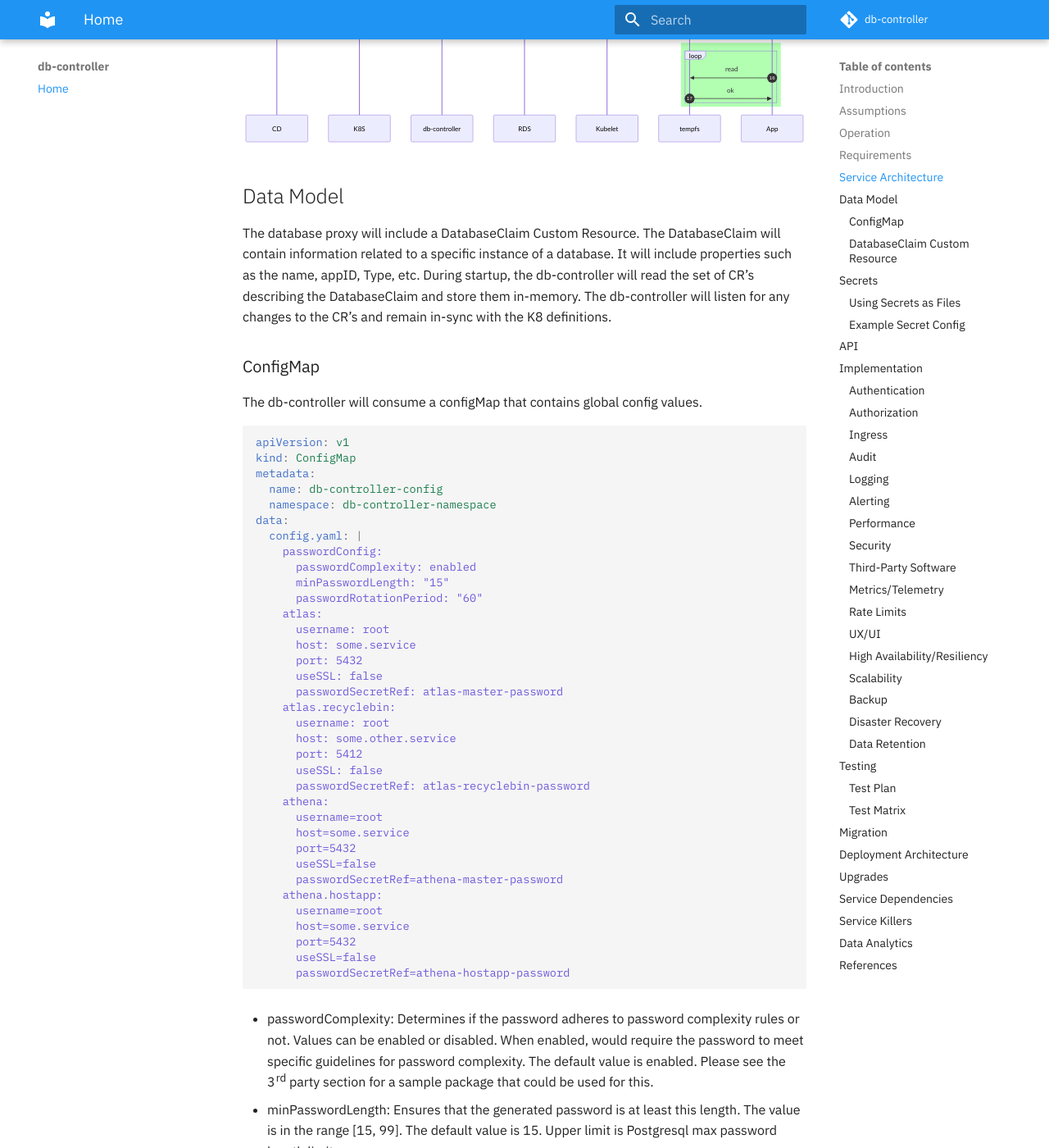
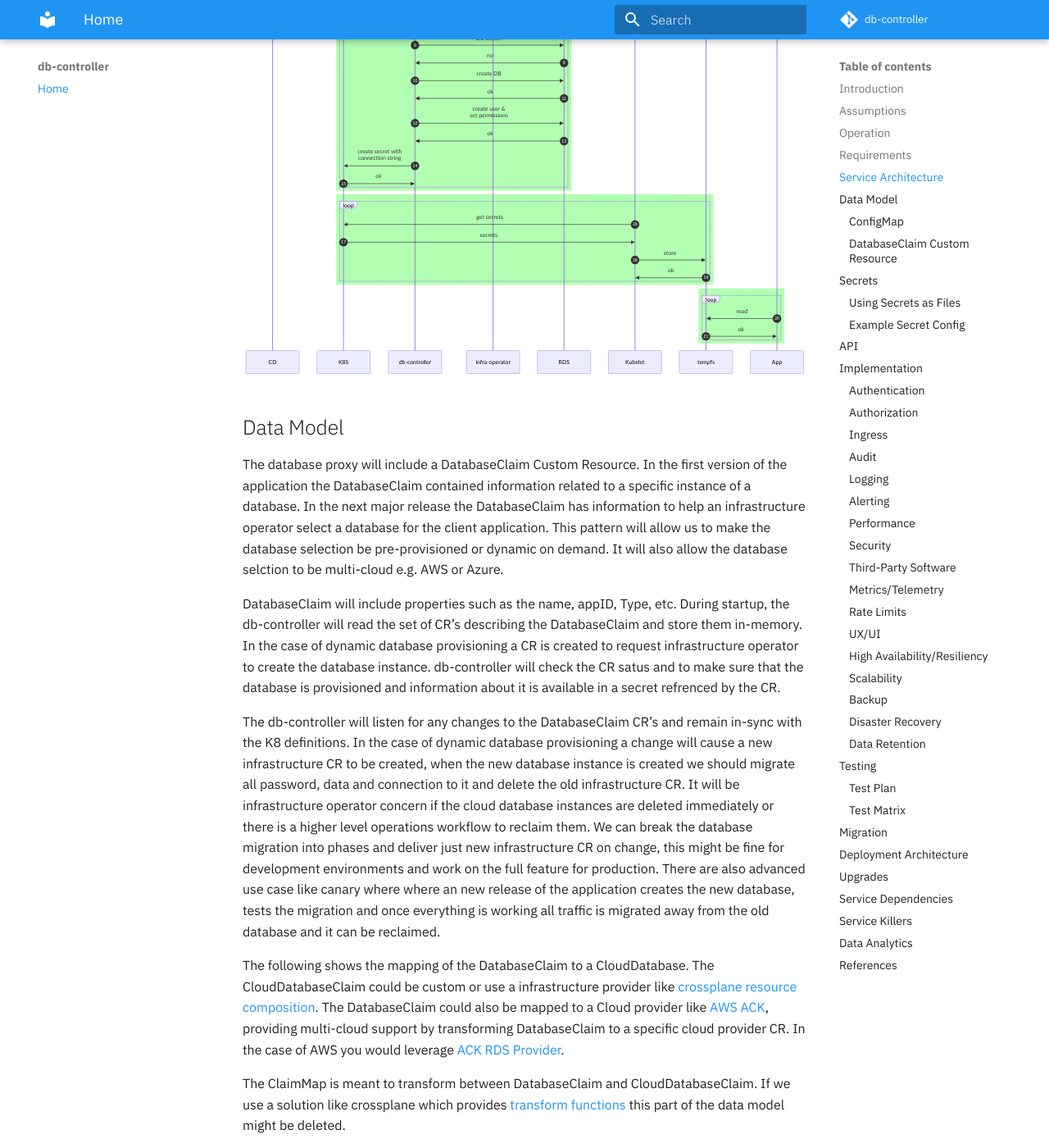
Before and after one commit to infobloxopen/db-controller, an MkDocs documentation site: the page built from docs/index.md, in a window 1280 px wide and 1400 px high, scrolled down 2656 px. Shown: the whole window at 82% size. Built offline with MkDocs 1.6.1 and Material for MkDocs 9.7.7, drawn with Linux system fonts in a browser that asks for light colours; comment, search, counter and statistics services are not loaded; some of the changed text lies outside the part shown.

Commit message:
Upade docs with proposed design.

````diff
--- a/docs/index.md
+++ b/docs/index.md
@@ -40,6 +40,8 @@ information by the client service.
 | DDCR                   | Support dynamically changing the connection information                                       |
 | DDCR                   | Modify at least one Atlas app to show as an example of implementing this pattern              |
 | Cloud Provider Tagging | Cloud Resource must be tagged so that then can following organization guidelines.             |
+| DB Instance Migration  | CR Change create new database instance and migrate data and delete infrastructure CR          |
+| DB Instance Migration  | Migration should with Canary pattern once tests pass all traffic to the new database          |
 
 ## Service Architecture
 The first component is a db-controller service that will be responsible
@@ -82,6 +84,17 @@ new connection string information provided by the proxy.
     rect rgb(0, 255, 0, .3)
         loop
             K8S->>db-controller: new DBClaim
+            rect rgba(0, 0, 255, .2)
+                Note over db-controller: Database Host == Presence of Instance
+                db-controller->>db-controller: Instance exists?
+                db-controller->>infra-operator: CloudDatabaseClaim
+                loop Wait for Database Instance
+                    infra-operator->>infra-operator: provision instance
+                end
+                loop Wait for Database Connection
+                    db-controller->>db-controller: Connection Secret exists?
+                end
+            end
             db-controller->>RDS: DB exists?
             RDS->>db-controller: no
             db-controller->>RDS: create DB
@@ -109,12 +122,88 @@ new connection string information provided by the proxy.
 ```
 
 ## Data Model
-The database proxy will include a DatabaseClaim Custom Resource.  The DatabaseClaim
-will contain information related to a specific instance of a database.  It will
+The database proxy will include a DatabaseClaim Custom Resource. In the first
+version of the application the DatabaseClaim contained information related
+to a specific instance of a database. In the next major release the DatabaseClaim
+has information to help an infrastructure operator select a database for the
+client application. This pattern will allow us to make the database selection be
+pre-provisioned or dynamic on demand. It will also allow the database selction to
+be multi-cloud e.g. AWS or Azure.
+
+DatabaseClaim will
 include properties such as the name, appID, Type, etc. During startup,
 the db-controller will read the set of CR’s describing the DatabaseClaim and store
-them in-memory.  The db-controller will listen for any changes to the CR’s and
-remain in-sync with the K8 definitions.
+them in-memory. In the case of dynamic database provisioning
+a CR is created to request infrastructure operator to create the database instance.
+db-controller will check the CR satus and to make sure that the database is provisioned
+and information about it is available in a secret refrenced by the CR.
+
+The db-controller will listen for any changes to the DatabaseClaim CR’s and
+remain in-sync with the K8 definitions. In the case of dynamic database provisioning
+a change will cause a new infrastructure CR to be created, when the new database
+instance is created we should migrate all password, data and connection to it and delete
+the old infrastructure CR. It will be infrastructure operator concern if the cloud
+database instances are deleted immediately or there is a higher level operations
+workflow to reclaim them. We can break the database migration into phases and deliver
+just new infrastructure CR on change, this might be fine for development environments
+and work on the full feature for production. There are also advanced use case like
+canary where where an new release of the application creates the new database, tests
+the migration and once everything is working all traffic is migrated away from the
+old database and it can be reclaimed.
+
+The following shows the mapping of the DatabaseClaim to a CloudDatabase.
+The CloudDatabaseClaim could be custom or use a infrastructure provider like
+[crossplane resource composition](https://github.com/crossplane/crossplane/blob/master/design/design-doc-composition.md#resource-composition).
+The DatabaseClaim could also be mapped to a Cloud provider like
+[AWS ACK](https://github.com/aws-controllers-k8s/community), providing multi-cloud support by transforming
+DatabaseClaim to a specific cloud provider CR.
+In the case of AWS you would leverage
+[ACK RDS Provider](https://github.com/aws-controllers-k8s/rds-controller).
+
+The ClaimMap is meant to transform between DatabaseClaim and CloudDatabaseClaim.
+If we use a solution like crossplane which provides
+[transform functions](https://github.com/crossplane/crossplane/blob/master/design/design-doc-composition.md#transform-functions)
+this part of the data model might be deleted.
+
+```mermaid
+%%{init: {'theme': 'base', 'themeVariables': { 'primaryColor': '#fffcbb', 'fontFamily': 'aerial', 'fontSize': '50px', 'lineColor': '#ff0000', 'primaryBorderColor': '#ff0000'}}}%%
+erDiagram
+    DatabaseClaim ||--o{ ClaimMap : ""
+    DatabaseClaim ||--|| CloudDatabaseClaim : ""
+    CloudDatabaseClaim ||--o{ ClaimMap : ""
+```
+
+This the deploying with the CR scheme:
+**Relationship of a DatabaseClaim to a Secret and a Pod:**
+```mermaid
+stateDiagram
+  direction LR
+  Application --> DatabaseClaim : Mamofest
+  DatabaseClaim --> CloudDatabaseClaim : map internal or</br> using ClaimMap
+  CloudDatabaseClaim --> rdsInstance : create instance
+```
+Here is an example of what the CloudDatabaseClaim would look like if we used
+Crossplane. The compositionRef maps our CloudDatabaseClaim to a cloud specific
+database instance defintion that is managed by Crossplane:
+```yaml
+apiVersion: database.infobloxopen.github.com/v1alpha1
+kind: CloudDatabaseClaim
+metadata:
+  name: db-controller-cloud-claim-database-some-app
+  namespace: db-controller-namespace
+spec:
+  parameters:
+    type: postgres
+    storage: 20GB
+  compositionRef:
+    name: cloud.database.infobloxopen.github.com
+  writeConnectionSecretToRef:
+    name: db-controller-postgres-con-some-app
+```
+
+In this example db-controller-postgres-con-some-app Secret that is written by the
+infrastructure operator has the connection string and password information for the
+db-controller to manage the instance, similar to the pre-provisioned use case.
 
 ### ConfigMap
 The db-controller will consume a configMap that contains global config values.
@@ -155,6 +244,8 @@ data:
       useSSL=false
       passwordSecretRef=athena-hostapp-password
 ```
+
+* authSource: Determines how database host master password is retrieved. The possible values are "secret" and "aws". In the case of "secret" the value from the passwordSecretRef Secret is used for the password. In the case of "aws" the RDS password is retrieved using AWS APIs and db-controller should have IAM credentials to make the necessary calls.
 
 * passwordComplexity: Determines if the password adheres to password complexity rules or not.  Values can be enabled or disabled.  When enabled, would require the password to meet specific guidelines for password complexity.  The default value is enabled.  Please see the 3rd party section for a sample package that could be used for this.
 
@@ -227,7 +318,10 @@ DatabaseClaim:
       - [Host]: The optional host name where the database instance is located.  If the value is omitted, then the host value from the matching InstanceLabel will be used.
       - [Port]: The optional port to use for connecting to the host.  If the value is omitted, then the host value from the matching InstanceLabel will be used.
       - DatabaseName: The name of the database instance.
-
+      - Shape: The optional Shape values are arbitrary and help drive instance selection
+      - CPUs: The optional CPUs value requests the database host cpu core capacity
+      - RAM: The optional RAM value requests the database host memory capacity
+      - Storage: The optional Storage value requests the database host storage capacity
 
    * status:
       - Error: Any errors related to provisioning this claim.
````
